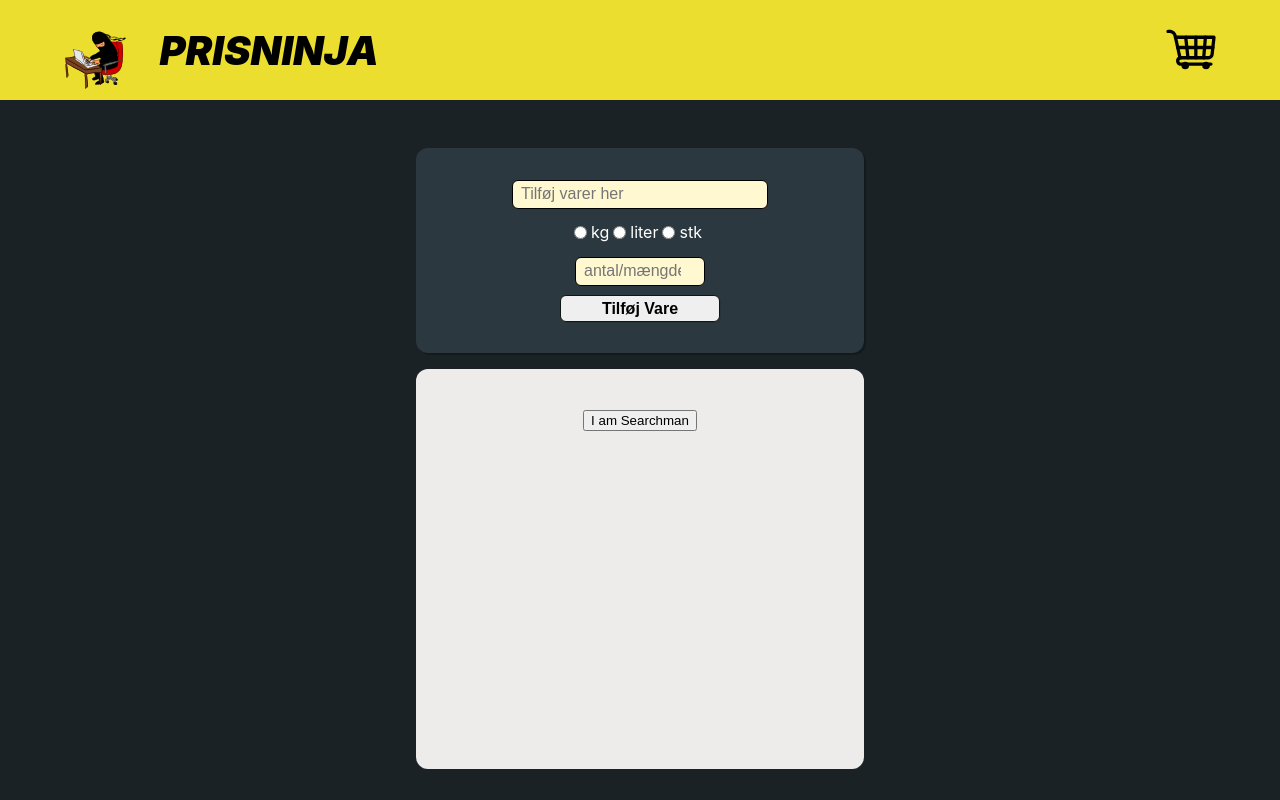
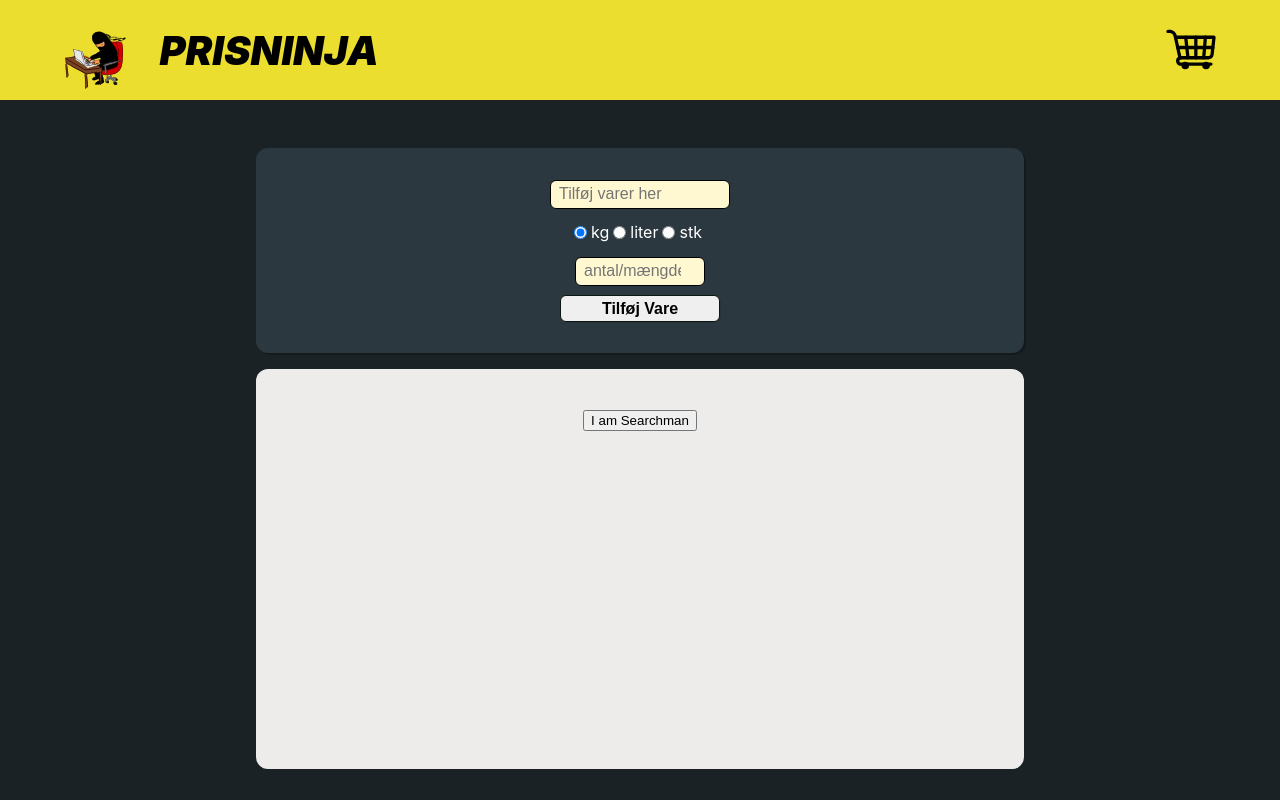
Before and after one commit to Nicolai-Bak/PRJ4, a React (Create React App) app in the folder frontend/: page / in a window 1280 px wide. Built offline with nearby package versions, Linux system fonts and the light colour scheme.

Commit message:
a few bug-fixes made to NewItemForm and moved the amount input field from UnitBox to NewItemForm in order to make it easier to control the state

```diff
--- a/frontend/src/App.js
+++ b/frontend/src/App.js
@@ -10,6 +10,7 @@ function App() {
 	const newItemHandler = (item, amount, unit) => {
 		console.log(
 			`newItemHandler called with item: ${item}, amount: ${amount}, and unit: ${unit}`
+
 		);
 
 		setShoppingList((prevShoppingList) => {
--- a/frontend/src/components/NavBar/NavBar.js
+++ b/frontend/src/components/NavBar/NavBar.js
@@ -5,11 +5,12 @@ function NavBar() {
     return (
         <div className='navBar'>
             <div className='leftSide__container'>
-                <img id="ninja__logo" src="/images/ninja-desk.svg"/>
+                <img id="ninja__logo" src="/images/ninja-desk.svg" alt=""/>
                 PRISNINJA
             </div>
             <div className='rightSide__container'>
-                <img id="shopping__cart" src="/images/shopping-cart.svg"/>
+                <img id="shopping__cart" src="/images/shopping-cart.svg" alt=""/>
+
             </div>
 
         </div>
--- a/frontend/src/components/NewItem/NewItemForm.css
+++ b/frontend/src/components/NewItem/NewItemForm.css
@@ -45,11 +45,14 @@
 	border: 0.1rem solid #0e1614;
 }
 
-.item-name {
-	width: 320px;
+
+@media screen and (max-width: 1400px){
+	.add-item-form{
+		width: 60%;
+	}
 }
 
-@media screen and (max-width: 720px){
+@media screen and (max-width: 1000px){
 	.add-item-form{
 		width: 80%;
 	}
--- a/frontend/src/components/NewItem/NewItemForm.js
+++ b/frontend/src/components/NewItem/NewItemForm.js
@@ -1,10 +1,10 @@
 import "./NewItemForm.css";
-import UnitBox from "./UnitBox"
-import { useState } from "react";
+import UnitBox from "./UnitBox";
+import React, { useState } from "react";
 
 const NewItemForm = (props) => {
 	const [newItem, setNewItem] = useState("");
-	const [amount, setAmount] = useState(1);
+	const [amount, setAmount] = useState("");
 	const [unit, setUnit] = useState("kg");
 
 	const submitItemHandler = (event) => {
@@ -13,12 +13,10 @@ const NewItemForm = (props) => {
 
 		if (validInput(newItem, amount)) {
 			props.onItemAdded(newItem, amount, unit);
-			return;
-		}
+		} else return;
 
 		setNewItem("");
-		setAmount(1);
-		setUnit("kg");
+		setAmount("");
 	};
 
 	const itemChangeHandler = (event) => {
@@ -26,8 +24,8 @@ const NewItemForm = (props) => {
 	};
 
 	const amountChangeHandler = (event) => {
-		const added = event;
-		console.log(added + "hello");
+		const added = event.target.value;
+		console.log(added);
 		added < 0
 			? console.log(`Item amount too small, was: ${added}`)
 			: setAmount(added);
@@ -49,7 +47,11 @@ const NewItemForm = (props) => {
 	const unitChangeHandler = (event) => {
 		console.log(event);
 		setUnit(event);
-	}
+	};
+
+	const clearInput = () => {
+		setAmount("");
+	};
 
 	return (
 		<form onSubmit={submitItemHandler} className="add-item-form">
@@ -62,9 +64,16 @@ const NewItemForm = (props) => {
 					placeholder="Tilføj varer her"
 				></input>
 			</div>
-			<UnitBox onUnitSelected={unitChangeHandler}
-				onAmountChanged={ amountChangeHandler}
-			/>
+			<UnitBox onUnitSelected={unitChangeHandler}/>
+			<input
+				type="number"
+				step="0.01"
+				id="amount"
+				placeholder="antal/mængde"
+				onFocus={clearInput}
+				value={amount}
+				onChange={amountChangeHandler}
+			></input>
 			<button type="submit" className="add-item-button">
 				Tilføj Vare
 			</button>
--- a/frontend/src/components/NewItem/UnitBox.js
+++ b/frontend/src/components/NewItem/UnitBox.js
@@ -1,42 +1,48 @@
 import React from "react";
+import { forwardRef} from "react";
 import "./UnitBox.css";
 
-const UnitBox = (props) => {
+const UnitBox = forwardRef((props, ref) => {
 	const unitChangedHandler = (event) => {
 		console.log(event.target.value);
 		return props.onUnitSelected(event.target.value);
 	};
 
-	const amountChangedHandler = (event) => {
-		console.log(event.target.value);
-		return props.onAmountChanged(event.target.value);
-	};
-
 	return (
-		<React.Fragment>
-			<form className="unitBox__container" onChange={unitChangedHandler}>
-				<input type="radio" name="unit" id="kilogram" value="kg"></input>
+		<div className="unitBox__container">
+			<input
+				type="radio"
+				name="unit"
+				id="kilogram"
+				value="kg"
+				defaultChecked
+				onChange={unitChangedHandler}
+			></input>
 			<label for="kilogram" tabIndex="0">
 				kg
 			</label>
-				<input type="radio" name="unit" id="liter" value="L"></input>
+			<input
+				type="radio"
+				name="unit"
+				id="liter"
+				value="L"
+				onChange={unitChangedHandler}
+			></input>
 			<label for="liter" tabIndex="0">
 				liter
 			</label>
-				<input type="radio" name="unit" id="piece" value="piece"></input>
+			<input
+				type="radio"
+				name="unit"
+				id="piece"
+				value="stk"
+				onChange={unitChangedHandler}
+			></input>
 			<label for="piece" tabIndex="0">
 				stk
 			</label>
-			</form>
-			<input
-				type="number"
-				step="0.01"
-				id="amount"
-				placeholder="antal/mængde"
-				onChange={amountChangedHandler}
-			></input>
-		</React.Fragment>
+		</div>
 	);
-};
+});
 
 export default UnitBox;
--- a/frontend/src/components/ShoppingList/ShoppingList.css
+++ b/frontend/src/components/ShoppingList/ShoppingList.css
@@ -12,7 +12,13 @@
     list-style: none;
 }
 
-@media screen and (max-width: 720px){
+@media screen and (max-width: 1400px){
+	.shopping-list{
+		width: 60%;
+	}
+}
+
+@media screen and (max-width: 1000px){
 	.shopping-list{
 		width: 80%;
 	}
--- a/frontend/src/components/ShoppingList/ShoppingList.js
+++ b/frontend/src/components/ShoppingList/ShoppingList.js
@@ -7,8 +7,7 @@ const ShoppingList = (props) => {
 			<ul className="list-items">
 				{props.items.map((item) => (
 					<li key={item.id}>
-						{item.name} - {item.amount}
-						{item.unit}
+						{item.name} - {item.amount} {item.unit}
 					</li>
 				))}
 			</ul>
```
Lines whose indentation alone changed are shown as unchanged.
